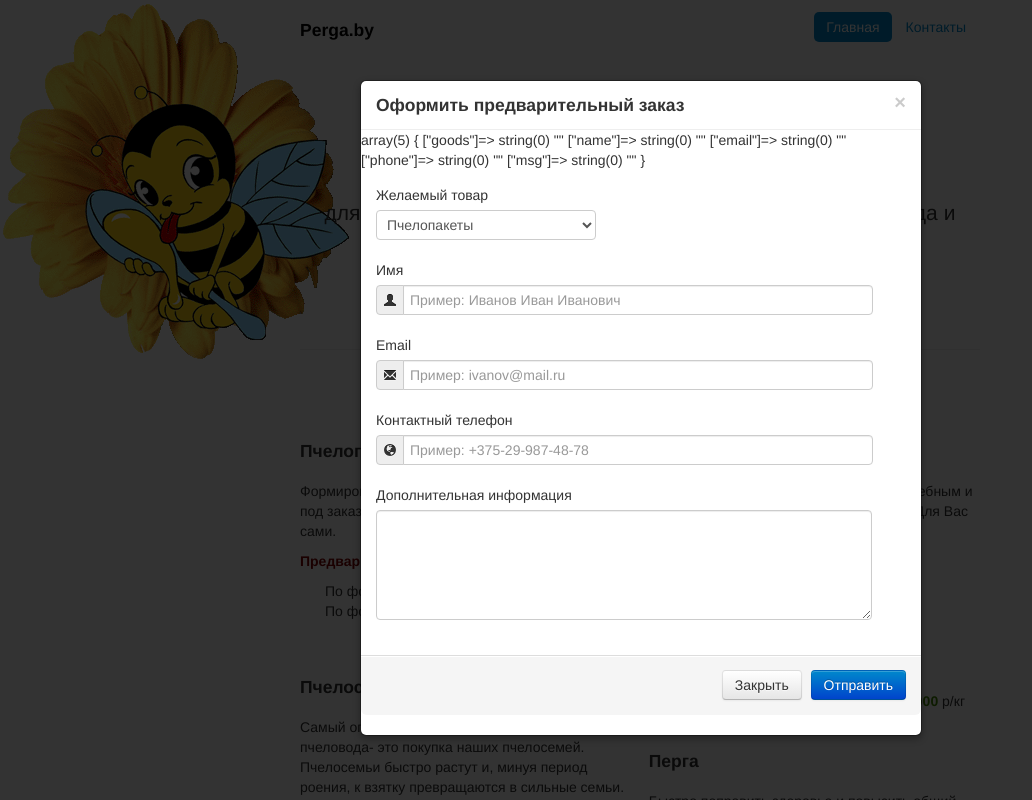
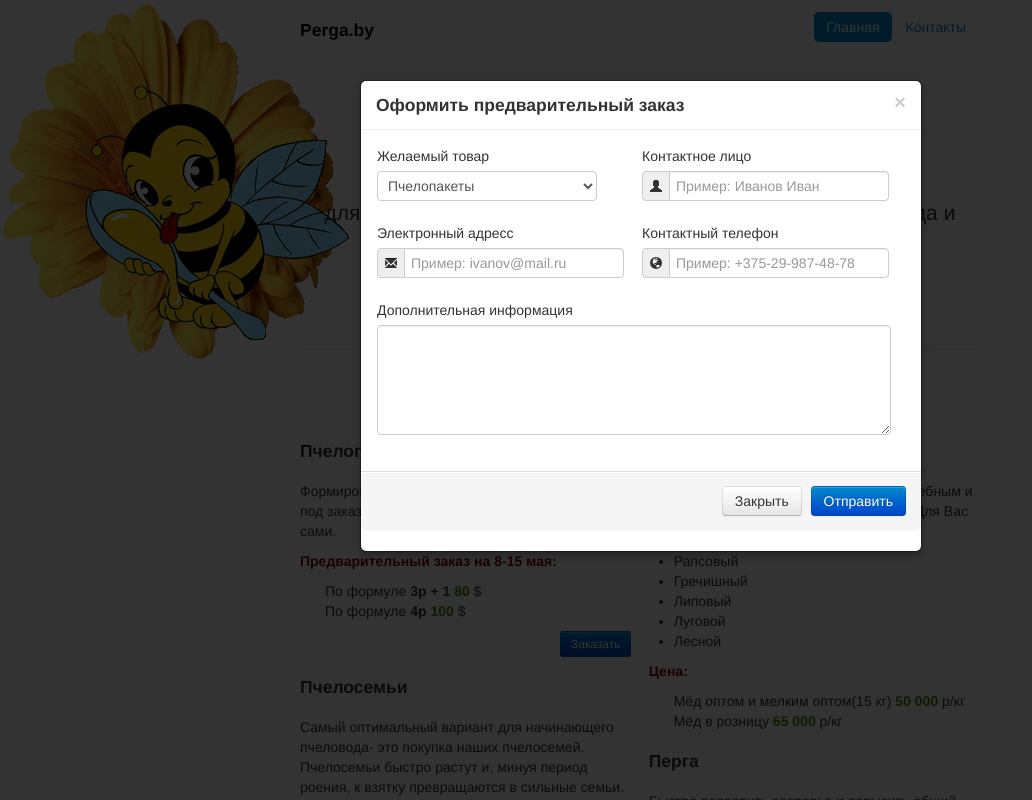
Before and after one commit to ivan24/father, a PHP site: page / in a window 1280 px wide, after a click on "Заказать". Shown: the whole page, without its empty margins (0-1032 px from the left). Run offline with PHP 8.4, Linux system fonts and the light colour scheme; some libraries are stand-ins or nearby versions.

Commit message:
add mail class

```diff
--- a/Mail.php
+++ b/Mail.php
@@ -7,15 +7,14 @@ class Mail
         'email',
         'phone'
     );
-    protected $fields = array(
+    protected $errors = array();
+    protected $sanitized = array(
         'goods' => '',
         'name' => '',
         'email' => '',
         'phone' => '',
         'msg' => ''
     );
-    protected $errors = array();
-    protected $sanitized = array();
     protected $messages = array(
         'require' => "Это поле не может быть пустым",
         'email_invalid_error' => "Введен не верный электронный адресс"
@@ -28,21 +27,43 @@ class Mail
             $this->validate();
             $errors = $this->getErrors();
             if (!count($errors)) {
-                $this->sendMail($this->getSanitized());
+
+                if ($this->sendMail($this->getSanitized())) {
+                    header("Location:index.php?send=success");exit();
+                }
             }
         }
-        return $this->render('orderForm.php', $this->getFields());
     }
 
     public function sendMail($data)
     {
+        // To send HTML mail, the Content-type header must be set
+        $headers = 'MIME-Version: 1.0' . "\r\n";
+        $headers .= 'Content-type: text/html; charset=utf-8' . "\r\n";
 
+        // Additional headers
+        $headers .= 'From: ' . $data['email'] . "\r\n";
+        $date = new DateTime();
+        $to = 'serge.oreshkov@gmail.com';
+        $serverinfo = array();
+        $serverinfo['remote_addr'] = $_SERVER['REMOTE_ADDR'] . " ( " . gethostbyaddr($_SERVER['REMOTE_ADDR']) . " )";
+        $serverinfo['useragent'] = $_SERVER['HTTP_USER_AGENT'];
+        $serverinfo['date'] = $date->format('Y-m-d H:i:s');
+
+        $message = $this->render(
+            'mailForm.php',
+            array(
+                'userinfo' => $data,
+                'serverinfo' => $serverinfo
+            )
+        );
+        return mail($to, 'Предварительный заказ', $message, $headers, '-f' . $data['email']);
     }
 
-    public function render($filename, array $arg)
+    public function render($filename, array $arg = array())
     {
         ob_start();
-         extract($arg);
+        extract($arg);
         if (empty($filename)) {
             $filename = 'orderForm.php';
         }
@@ -50,7 +71,7 @@ class Mail
         if (file_exists($file)) {
             require $file;
         }
-        print ob_get_clean();
+        return ob_get_clean();
     }
 
     public function sanitazeData($data, $key = '')
@@ -76,11 +97,6 @@ class Mail
         if (!preg_match($email_regexp, $data['email'])) {
             $this->setErrors('email', $this->messages['email_invalid_error']);
         }
-    }
-
-    public function getFields()
-    {
-        return $this->fields;
     }
 
     public function getSanitized()
--- a/assets/css/style.css
+++ b/assets/css/style.css
@@ -16,6 +16,7 @@ a.logo {
 /* Wrapper for page content to push down footer */
 #wrap {
     min-height: 100%;
+    min-width: 1200px;
     height: auto !important;
     height: 100%;
     /* Negative indent footer by it's height */
@@ -115,5 +116,5 @@ p.cost {
 max-height: 500px;
 }
 .modal-body textarea {
-    width:482px;
+    width:500px;
 }
--- a/index.php
+++ b/index.php
@@ -1,14 +1,19 @@
+<?php
+    header('Content-Type:text/html;charset=utf8');
+    require_once './Mail.php';
+    $modal = new Mail();
+?>
 <!DOCTYPE html>
 <html lang="en">
 <head>
     <meta charset="utf-8">
-    <title>Мёд. Продукты пчеловодства с частной пасеки</title>
+    <title>Пчелопакеты. Продукты пчеловодства с частной пасеки</title>
     <meta name="viewport" content="width=device-width, initial-scale=1.0">
     <meta name='yandex-verification' content='44d6b73886cac8b2' />
     <meta name="google-site-verification" content="ERFZCYAAD2HbbUW8is6imJuZIKInJMG58sZTB72HC9o" />
 
 
-	<meta name="keywords" content="пчелопакеты, купить пчелопакеты, отводки, пчелопакеты 2013, продать пчелопакеты, продажа пчёл, продажа пчел, купить пчел, пчелопакеты Беларус, пчелосемьи, матки, мёд, перга, воск, прополис, продажа, купить,  Perga.by " />
+	<meta name="keywords" content="пчелопакеты, купить пчелопакеты, отводки, пчелопакеты 2013, продать пчелопакеты, продажа пчёл, продажа пчел, купить пчел, пчелопакеты Беларусь, пчелосемьи, матки, мёд, перга, воск, прополис, продажа, купить,  Perga.by " />
     <meta name="description" content=" Продажа пчелопакетов в мае 2013 года. Мёд, перга, воск и другие продукты пчеловодства с экологически чистой пасеки. Натуральный, качественный продукт. Бесплатная доставка по Минску">
     <meta name="author" content="Орешков Сергей Васильевич">
 
--- a/modal.php
+++ b/modal.php
@@ -1,7 +1,17 @@
-<?php require_once './Mail.php';
+<?php
 
-$class = new Mail();
-if (isset($_POST) && !empty($_POST['user'])) :
+if (isset($_GET['send']) && $_GET['send'] === 'success') {
+    print $modal->render('successOrderForm.php');
+} else {
+    print $modal->render(
+        'orderForm.php',
+        array(
+            'value' => $modal->getSanitized(),
+            'error' => $modal->getErrors()
+        )
+    );
+}
+if (isset($_POST) && !empty($_POST['user']) ||(isset($_GET['send']) && $_GET['send'] === 'success')) :
     ?>
     <script type="text/javascript">
         $("#myModal").modal('show')
--- a/template/Mail/orderForm.php
+++ b/template/Mail/orderForm.php
@@ -5,15 +5,21 @@
         <button type="button" class="close" data-dismiss="modal" aria-hidden="true">×</button>
         <h3 id="myModalLabel">Оформить предварительный заказ</h3>
     </div>
-    <?php var_dump($arg) ?>
     <form method='post' action="">
         <div class="modal-body modal-height">
-
-            <div class="mainform-line-item control-group">
+            <table>
+                <tr>
+                    <td class='span3'>
+                        <div
+                            class="mainform-line-item control-group <?php print(!empty($error['goods'])) ? 'error' : '' ?>">
                             <label for="user-goods" class="control-label">Желаемый товар</label>
 
                             <div>
+                                <?php if (!empty($error['goods'])): ?>
+                                    <select id="user-goods" name="user[goods]" strong="true" class="tooltip-error"  data-toggle="tooltip" data-placement="top" data-original-title="<?php print $error['goods'] ?>">
+                                <?php else: ?>
                                     <select id="user-goods" name="user[goods]" strong="true">
+                                <?php endif; ?>
                                         <option value="package">Пчелопакеты</option>
                                         <option value="family">Пчелосемьи</option>
                                         <option value="beesquen">Пчеломатки</option>
@@ -21,38 +27,74 @@
                                     </select>
                             </div>
                         </div>
-            <div class="mainform-line-item control-group">
-                <label class="control-label" for="user-name"> Имя </label>
+                    </td>
+                    <td class='span3'>
+                        <div
+                            class="mainform-line-item control-group <?php print(!empty($error['name'])) ? 'error' : '' ?>">
+                            <label class="control-label" for="user-name"> Контактное лицо </label>
 
+                                    <?php if (!empty($error['name'])): ?>
+                                        <div class="input-prepend tooltip-error" data-toggle="tooltip" data-placement="top" data-original-title="<?php print $error['name'] ?>">
+                                    <?php else: ?>
                                         <div class="input-prepend">
+                                    <?php endif; ?>
                                     <span class="add-on"><i class="icon-user"></i></span>
-                    <input class="span5" type="text" placeholder="Пример: Иванов Иван Иванович" id="user-name"  name="user[name]">
+                                    <input type="text" placeholder="Пример: Иванов Иван " id="user-name"
+                                           name="user[name]" value="<?php echo $value['name']; ?>">
                                 </div>
                             </div>
+                    </td>
+                </tr>
+                <tr>
+                    <td class="span3">
+                        <div
+                            class="mainform-line-item control-group <?php print(!empty($error['email'])) ? 'error' : '' ?>">
+                            <label class="control-label" for="user-email"> Электронный адресс</label>
 
-            <div class="mainform-line-item control-group">
-                <label class="control-label" for="user-email"> Email</label>
-
+                            <?php if (!empty($error['email'])): ?>
+                            <div class="input-prepend tooltip-error" data-toggle="tooltip" data-placement="top" data-original-title="<?php print $error['email'] ?>">
+                            <?php else: ?>
                                 <div class="input-prepend">
+                            <?php endif; ?>
                                     <span class="add-on"><i class="icon-envelope"></i></span>
-                    <input class="span5" type="text" placeholder="Пример: ivanov@mail.ru" id="user-email" name="user[email]">
+                                <input type="text" placeholder="Пример: ivanov@mail.ru" id="user-email"
+                                       name="user[email]" value="<?php echo $value['email']; ?>">
                             </div>
                         </div>
-
-            <div class="mainform-line-item control-group">
+                    </td>
+                    <td class="span3">
+                        <div
+                            class="mainform-line-item control-group <?php print(!empty($error['phone'])) ? 'error' : '' ?>">
                             <label class="control-label" for="user-phone"> Контактный телефон</label>
 
+                                <?php if (!empty($error['phone'])): ?>
+                                    <div class="input-prepend tooltip-error" data-toggle="tooltip" data-placement="top" data-original-title="<?php print $error['phone'] ?>">
+                                <?php else: ?>
                                     <div class="input-prepend">
+                                <?php endif; ?>
                                 <span class="add-on"><i class=" icon-globe"></i></span>
-                    <input class="span5" type="text" placeholder="Пример: +375-29-987-48-78" id="user-phone" name="user[phone]">
+                                <input type="text" placeholder="Пример: +375-29-987-48-78" id="user-phone"
+                                       name="user[phone]" value="<?php echo $value['phone']; ?>">
                             </div>
                         </div>
-
+                    </td>
+                </tr>
+                <tr>
+                    <td colspan="2">
                         <div class="mainform-line-item control-group">
+                            <?php if (!empty($error['msg'])): ?>
+                                <div class="alert alert-error">
+                                    <button type="button" class="close" data-dismiss="alert">×</button>
+                                    <?php print $error['msg'] ?>
+                                </div>
+                            <?php endif; ?>
                             <label class="control-label" for="user-msg"> Дополнительная информация</label>
-                <textarea rows="5" name = user[msg]></textarea>
+                            <textarea rows="5" id="user-msg" name=user[msg]
+                                      value="<?php echo $value['msg']; ?>"></textarea>
                         </div>
-
+                    </td>
+                </tr>
+            </table>
         </div>
         <div class="modal-footer">
             <button class="btn" data-dismiss="modal" aria-hidden="true">Закрыть</button>
@@ -60,3 +102,6 @@
         </div>
     </form>
 </div>
+<script type="text/javascript">
+    $('.tooltip-error').tooltip();
+</script>
--- a/template/Mail/successOrderForm.php
+++ b/template/Mail/successOrderForm.php
@@ -5,3 +5,6 @@
         <h3 id="myModalLabel">Заказ принят</h3>
     </div>
 </div>
+<script type="text/javascript">
+    $('#myModal').modal('show')
+</script>
```
Also changed, not shown: template/Mail/mailForm.php (added, +38 -0 lines). Lines whose indentation alone changed are shown as unchanged.
